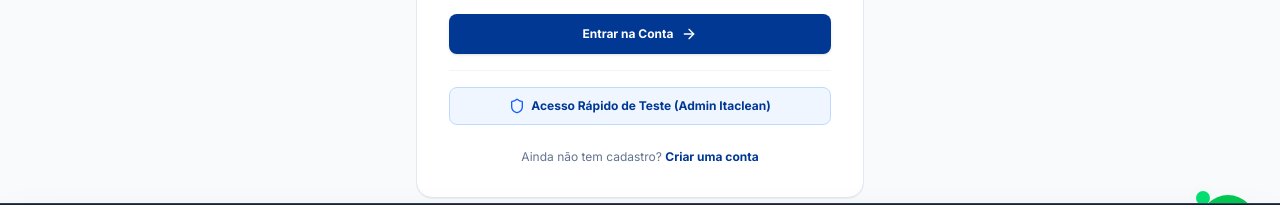
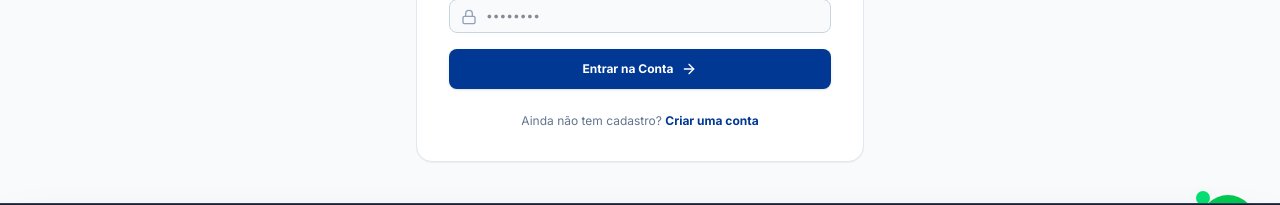
Before and after one commit to savantsurf-arch/itaclean, a React (Vite) app: page /login in a window 1280 px wide. Shown: the part 525-730 px from the top of the page. Built offline with nearby package versions, Linux system fonts and the light colour scheme; no server answers; the database is empty.

Commit message:
fix(auth): remove quick test admin button from customer login page

```diff
--- a/src/pages/LoginPage.tsx
+++ b/src/pages/LoginPage.tsx
@@ -1,12 +1,12 @@
 import React, { useState } from 'react';
 import { Link, useNavigate, useLocation } from 'react-router-dom';
-import { Lock, Mail, ArrowRight, Shield, AlertCircle } from 'lucide-react';
+import { Lock, Mail, ArrowRight, AlertCircle } from 'lucide-react';
 import { useAuth } from '../context/AuthContext';
 
 export const LoginPage: React.FC = () => {
   const navigate = useNavigate();
   const location = useLocation();
-  const { login, switchRole } = useAuth();
+  const { login } = useAuth();
 
   const [email, setEmail] = useState('');
   const [password, setPassword] = useState('');
@@ -28,16 +28,6 @@ export const LoginPage: React.FC = () => {
     } else {
       setError(res.error || 'Credenciais inválidas.');
     }
-  };
-
-  const handleQuickAdminLogin = async () => {
-    setIsLoading(true);
-    switchRole('admin');
-    try {
-      sessionStorage.setItem('itaclean_admin_authenticated_session', 'true');
-    } catch {}
-    setIsLoading(false);
-    navigate('/admin');
   };
 
   return (
@@ -111,18 +101,6 @@ export const LoginPage: React.FC = () => {
             </button>
           </form>
 
-          {/* Quick Demo Admin Switcher */}
-          <div className="pt-4 border-t border-slate-100">
-            <button
-              type="button"
-              onClick={handleQuickAdminLogin}
-              className="w-full py-2.5 px-3 bg-blue-50 hover:bg-blue-100 text-[#003893] border border-blue-200 text-xs font-bold rounded-lg flex items-center justify-center gap-1.5 transition-colors cursor-pointer"
-            >
-              <Shield className="w-4 h-4 text-blue-600" />
-              <span>Acesso Rápido de Teste (Admin Itaclean)</span>
-            </button>
-          </div>
-
           <div className="text-center pt-2">
             <p className="text-xs text-slate-500">
               Ainda não tem cadastro?{' '}
```
